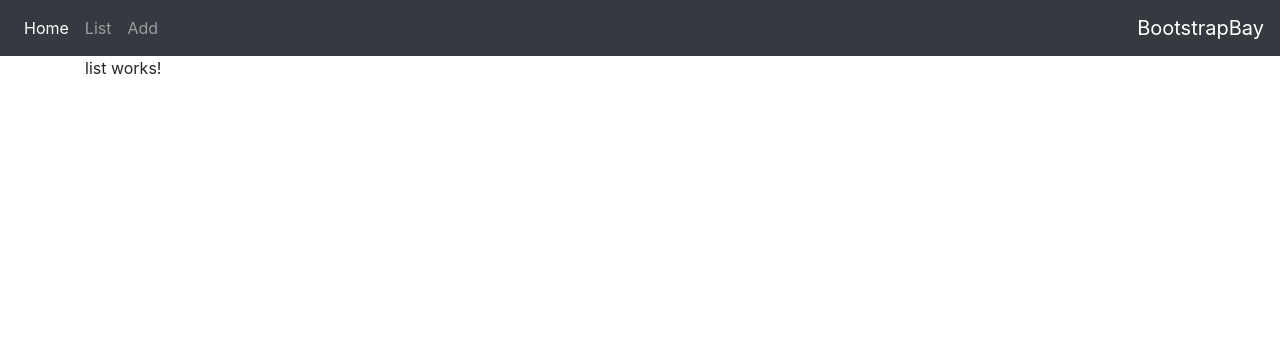
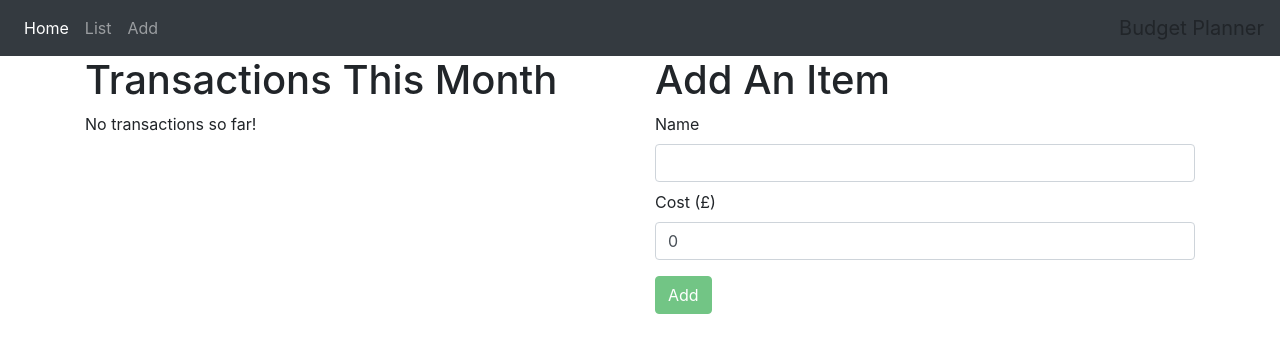
Before and after one commit to ADeeley/simple-budget, an Angular app: page /list in a window 1280 px wide. Shown: the top 352 px of the page. Built offline with nearby package versions, Linux system fonts and the light colour scheme.

Commit message:
Add list component html

```diff
--- a/src/app/add-transaction/add-transaction.component.html
+++ b/src/app/add-transaction/add-transaction.component.html
@@ -1,10 +1,10 @@
 <div class="row">
-  <div class="col-sm-6">
+  <div class="col-sm-12">
     <h1>Add An Item</h1>
     <form [formGroup]="addItemForm" (ngSubmit)="addItem()">
       <label for="amount">Name</label>
       <input formControlName="name" class="form-control mb-2" type="text" id="name" name="name">
-      <label for="amount">Amount</label>
+      <label for="amount">Cost (&pound;)</label>
       <input formControlName="amount" class="form-control mb-3" type="number" id="amount" name="amount">
       <button class="btn btn-success" [disabled]="!addItemForm.get('name').valid || !addItemForm.get('amount').valid">Add</button>
     </form>
--- a/src/app/add-transaction/add-transaction.component.ts
+++ b/src/app/add-transaction/add-transaction.component.ts
@@ -15,12 +15,13 @@ export class AddTransactionComponent implements OnInit {
   ngOnInit() {
     this.addItemForm = new FormGroup({
       name: new FormControl(null, Validators.required),
-      amount: new FormControl(null, Validators.required),
+      amount: new FormControl(0, Validators.required),
     });
   }
 
   addItem() {
     this.transactionService.addTransaction(this.addItemForm.value);
+    this.addItemForm.reset();
   }
 
 }
--- a/src/app/list/list.component.html
+++ b/src/app/list/list.component.html
@@ -1,3 +1,25 @@
-<p>
-  list works!
-</p>
+<div class="row">
+  <div class="col-md-6">
+    <h1>Transactions This Month</h1>
+    <table *ngIf="transactions.length > 0; else noTransaction" class="table">
+      <thead>
+        <tr>
+          <th scope="col">Name</th>
+          <th scope="col">Cost</th>
+        </tr>
+      </thead>
+      <tbody>
+        <tr *ngFor="let transaction of transactions">
+          <td>{{transaction.name}}</td>
+          <td>&pound;{{transaction.amount}}</td>
+        </tr>
+      </tbody>
+    </table>
+  </div>
+  <ng-template #noTransaction>
+    <p>No transactions so far!</p>
+  </ng-template>
+  <div class="col-md-6">
+    <app-add-transaction></app-add-transaction>
+  </div>
+</div>
--- a/src/app/list/list.component.ts
+++ b/src/app/list/list.component.ts
@@ -1,4 +1,6 @@
 import { Component, OnInit } from '@angular/core';
+import { Transaction } from '../shared/models/transaction.model';
+import { TransactionService } from '../shared/services/transaction.service';
 
 @Component({
   selector: 'app-list',
@@ -7,9 +9,12 @@ import { Component, OnInit } from '@angular/core';
 })
 export class ListComponent implements OnInit {
 
-  constructor() { }
+  transactions: Transaction[];
+
+  constructor(private transactionService: TransactionService) { }
 
   ngOnInit() {
+    this.transactions = this.transactionService.Transactions;
   }
 
 }
--- a/src/app/shared/components/header/header.component.html
+++ b/src/app/shared/components/header/header.component.html
@@ -15,7 +15,7 @@
       </li>
     </ul>
   </div>
-  <a class="navbar-brand mx-lg-0 order-1 order-lg-2" href="#">
-    BootstrapBay
+  <a class="navbar-brand mx-lg-0 order-1 order-lg-2">
+    Budget Planner
   </a>
 </nav>
```
